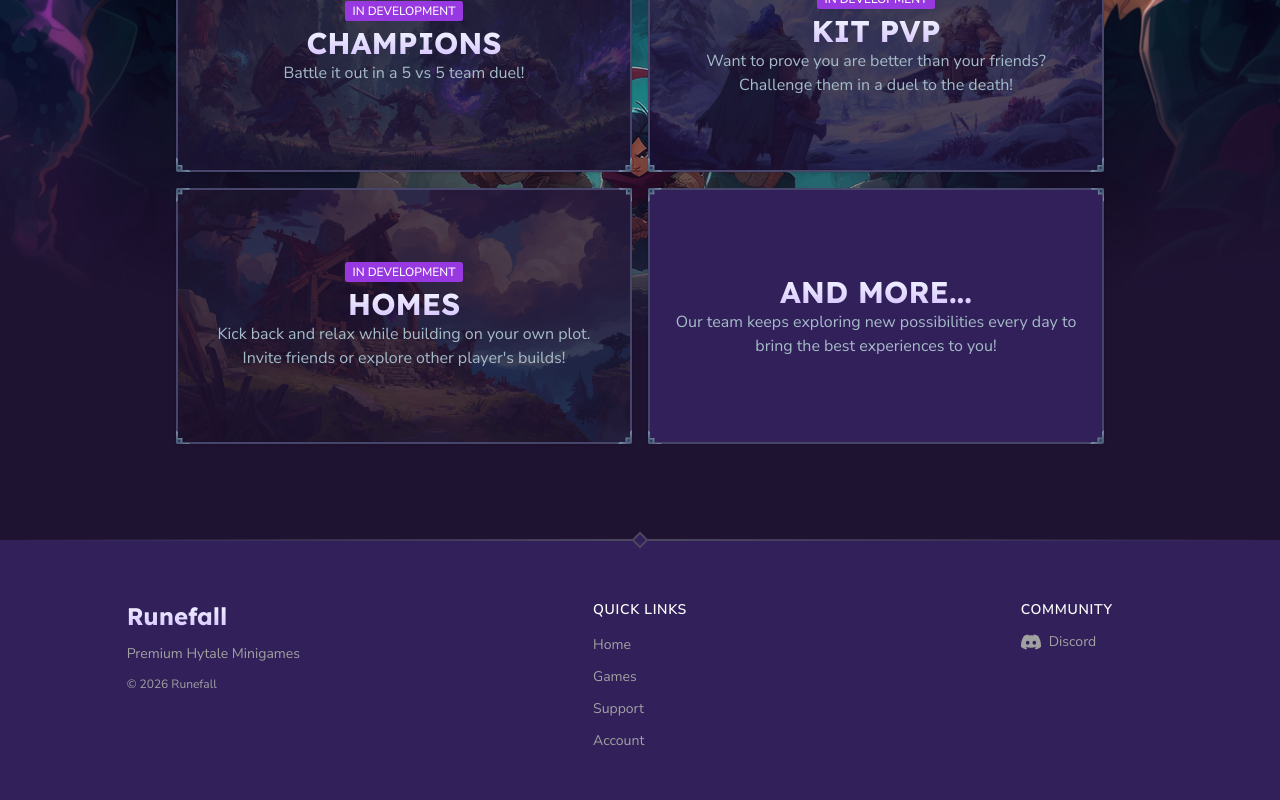
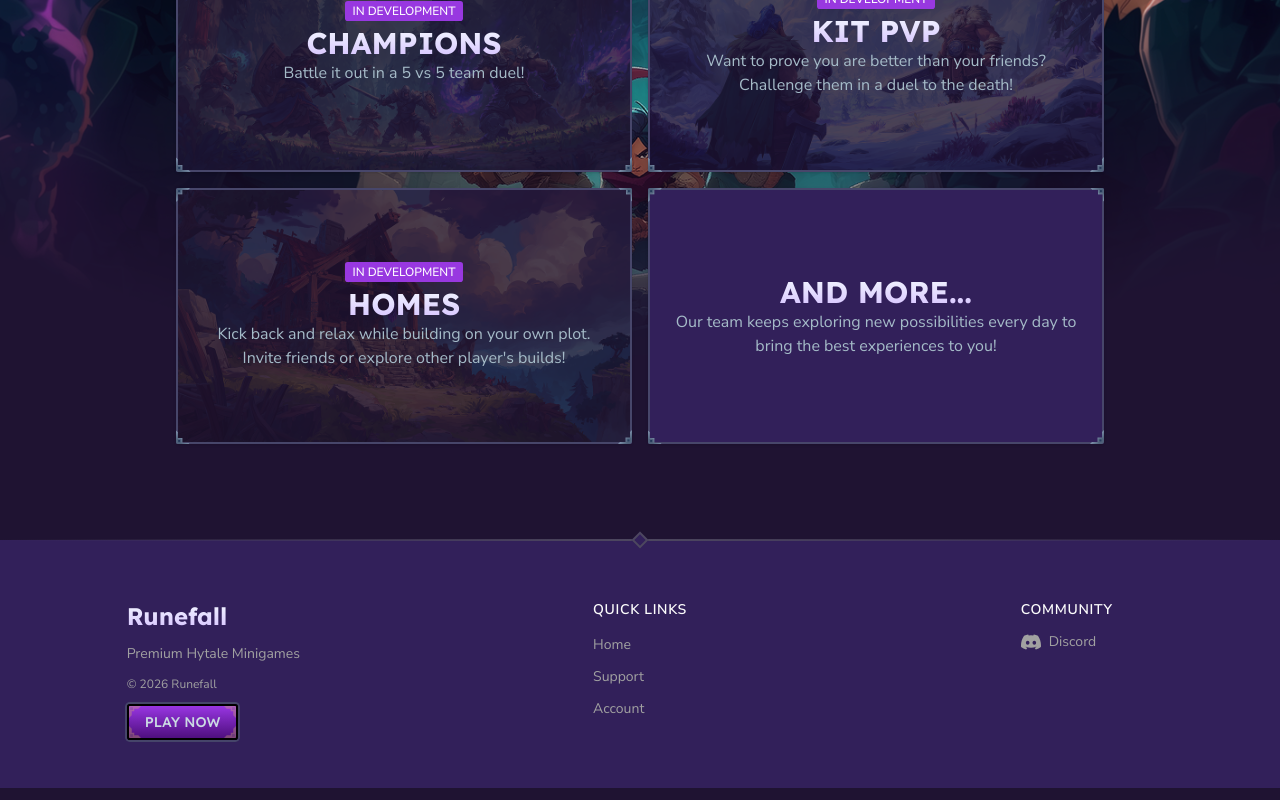
Before and after one commit to bindothorpe/runefall-next, a Next.js app: page /games in a window 1280 px wide. Shown: the part 345-1145 px from the top of the page. Built offline with nearby package versions, Linux system fonts and the light colour scheme; no server answers.

Commit message:
feat: :sparkles: Implemented additional feature flags

```diff
--- a/src/app/components/Footer.tsx
+++ b/src/app/components/Footer.tsx
@@ -3,6 +3,9 @@ import CustomSeparator from "./CustomSeparator";
 import { isFeatureEnabled } from "@/lib/featureFlags";
 import Image from "next/image";
 import { lexend } from "../fonts";
+import { Button } from "@/components/ui/button";
+import { useScrollToSection } from "@/hooks/use-scroll-to-section";
+import PlayNowButton from "./PlayNowButton";
 
 export default function Footer() {
   return (
@@ -32,7 +35,10 @@ export default function Footer() {
             <p className="text-muted-foreground text-sm mb-3">
               Premium Hytale Minigames
             </p>
-            <p className="text-muted-foreground text-xs">© 2026 Runefall</p>
+            <p className="text-muted-foreground text-xs mb-3">
+              © 2026 Runefall
+            </p>
+            <PlayNowButton />
           </div>
 
           {/* Quick Links */}
@@ -49,6 +55,7 @@ export default function Footer() {
                   Home
                 </Link>
               </li>
+              {isFeatureEnabled("games") && (
                 <li>
                   <Link
                     href="/games"
@@ -57,6 +64,7 @@ export default function Footer() {
                     Games
                   </Link>
                 </li>
+              )}
               {isFeatureEnabled("store") && (
                 <li>
                   <Link
--- /dev/null
+++ b/src/app/components/PlayNowButton.tsx
@@ -0,0 +1,21 @@
+"use client";
+
+import { Button } from "@/components/ui/button";
+import { useScrollToSection } from "@/hooks/use-scroll-to-section";
+
+export default function PlayNowButton(props: { className?: string }) {
+  const { className } = props;
+  const { setScrollTarget } = useScrollToSection();
+
+  return (
+    <Button
+      className={className}
+      variant={"hytale"}
+      onClick={() => {
+        setScrollTarget("server-ip", "/");
+      }}
+    >
+      PLAY NOW
+    </Button>
+  );
+}
--- a/src/app/components/RunefallNavbar.tsx
+++ b/src/app/components/RunefallNavbar.tsx
@@ -23,7 +23,6 @@ export default function RunefallNavbar() {
   var pathname = usePathname();
   const [isMobileMenuOpen, setIsMobileMenuOpen] = React.useState(false);
   const menuRef = React.useRef<HTMLDivElement>(null);
-  const router = useRouter();
   const { setScrollTarget } = useScrollToSection();
 
   React.useEffect(() => {
@@ -183,7 +182,14 @@ export default function RunefallNavbar() {
                 className="absolute left-1/2 -translate-x-1/2 -top-3 z-101 h-18 w-auto"
               />
 
-              <Button variant={"hytale"} size={"sm"} className="h-8">
+              <Button
+                variant={"hytale"}
+                size={"sm"}
+                className="h-8"
+                onClick={() => {
+                  setScrollTarget("server-ip", "/");
+                }}
+              >
                 PLAY NOW
               </Button>
             </div>
@@ -205,6 +211,7 @@ export default function RunefallNavbar() {
                   </Button>
                 </Link>
 
+                {isFeatureEnabled("games") && (
                   <Link href={"/games"} onClick={handleNavClick}>
                     <Button
                       variant="hytale-link"
@@ -213,7 +220,9 @@ export default function RunefallNavbar() {
                       GAMES
                     </Button>
                   </Link>
+                )}
 
+                {isFeatureEnabled("store") && (
                   <Link href={"/store"} onClick={handleNavClick}>
                     <Button
                       variant="hytale-link"
@@ -222,6 +231,7 @@ export default function RunefallNavbar() {
                       STORE
                     </Button>
                   </Link>
+                )}
 
                 <Link href={"/support"} onClick={handleNavClick}>
                   <Button
--- a/src/app/games/page.tsx
+++ b/src/app/games/page.tsx
@@ -80,7 +80,7 @@ export function GameCardComponent(game: Game) {
           </Badge>
         )}
         <h2
-          className={`text-3xl ${lexend.className} runefall-text-gradient font-bold`}
+          className={`text-3xl ${lexend.className} runefall-text-gradient font-bold text-center`}
         >
           {name}
         </h2>
--- a/src/app/page.tsx
+++ b/src/app/page.tsx
@@ -117,7 +117,7 @@ export function HomePageComponent() {
 
       <CustomSeparator className="my-12" />
 
-      <div className="container max-w-6xl grid grid-cols-1 md:grid-cols-2 gap-20 px-4 md:px-8 items-end">
+      <div className="container max-w-6xl grid grid-cols-1 md:grid-cols-2 gap-4 md:gap-20 px-4 md:px-8 items-end">
         <h1
           className={`text-4xl font-bold text-center runefall-text-gradient md:col-span-2 ${lexend.className}`}
         >
--- a/src/lib/featureFlags.ts
+++ b/src/lib/featureFlags.ts
@@ -1,6 +1,7 @@
 type FeatureFlagConfig = {
   store: FeatureFlag;
   legal: FeatureFlag;
+  games: FeatureFlag;
 };
 
 type FeatureFlag = {
@@ -16,6 +17,10 @@ export const featureFlags: FeatureFlagConfig = {
   legal: {
 	enabled: process.env.NEXT_PUBLIC_FEATURE_LEGAL === "true",
 	paths: ["/terms", "/privacy", "/rules"]
+  },
+  games: {
+	enabled: process.env.NEXT_PUBLIC_FEATURE_GAMES === "true",
+	paths: ["/games"]
   }
 } satisfies FeatureFlagConfig;
 
```
Lines whose indentation alone changed are shown as unchanged.
